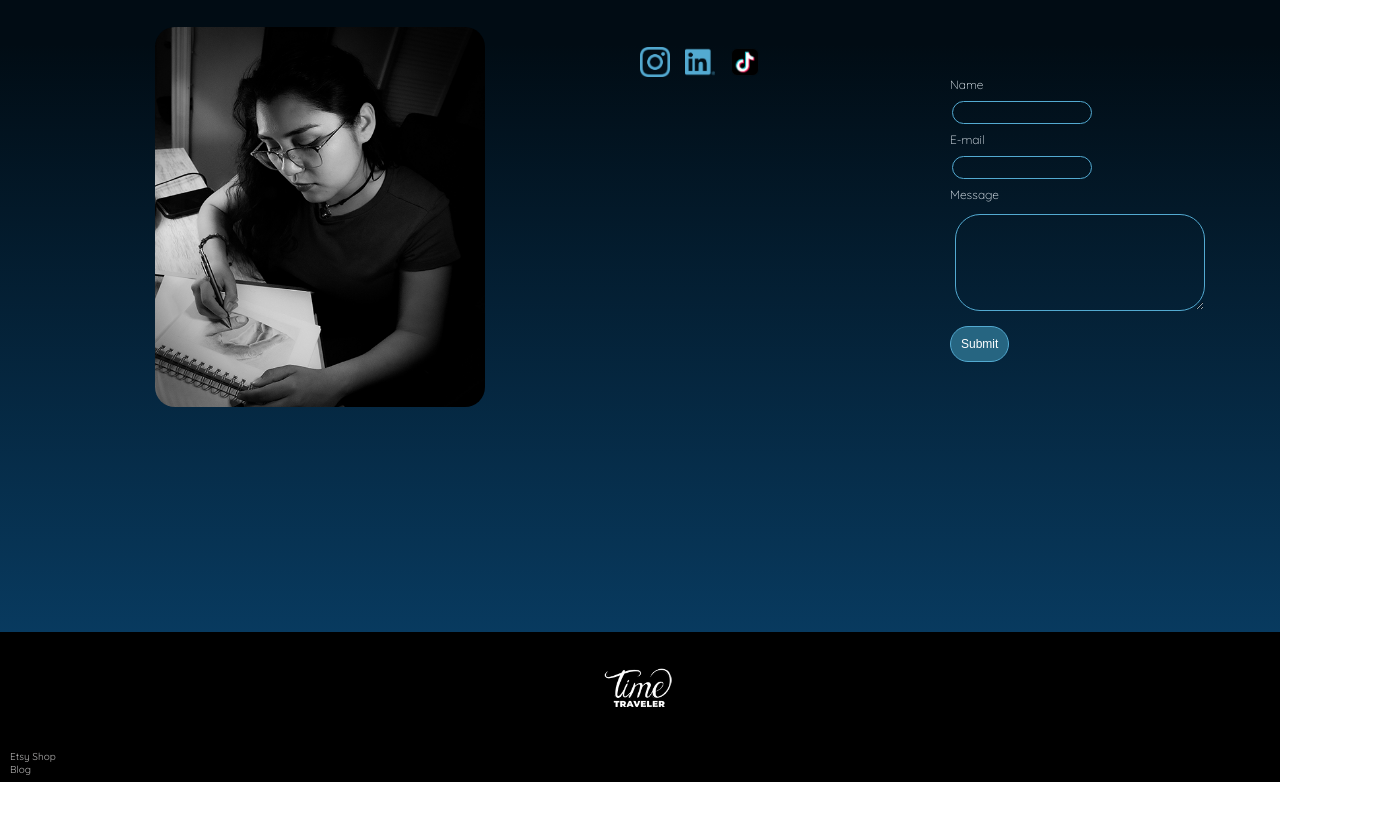
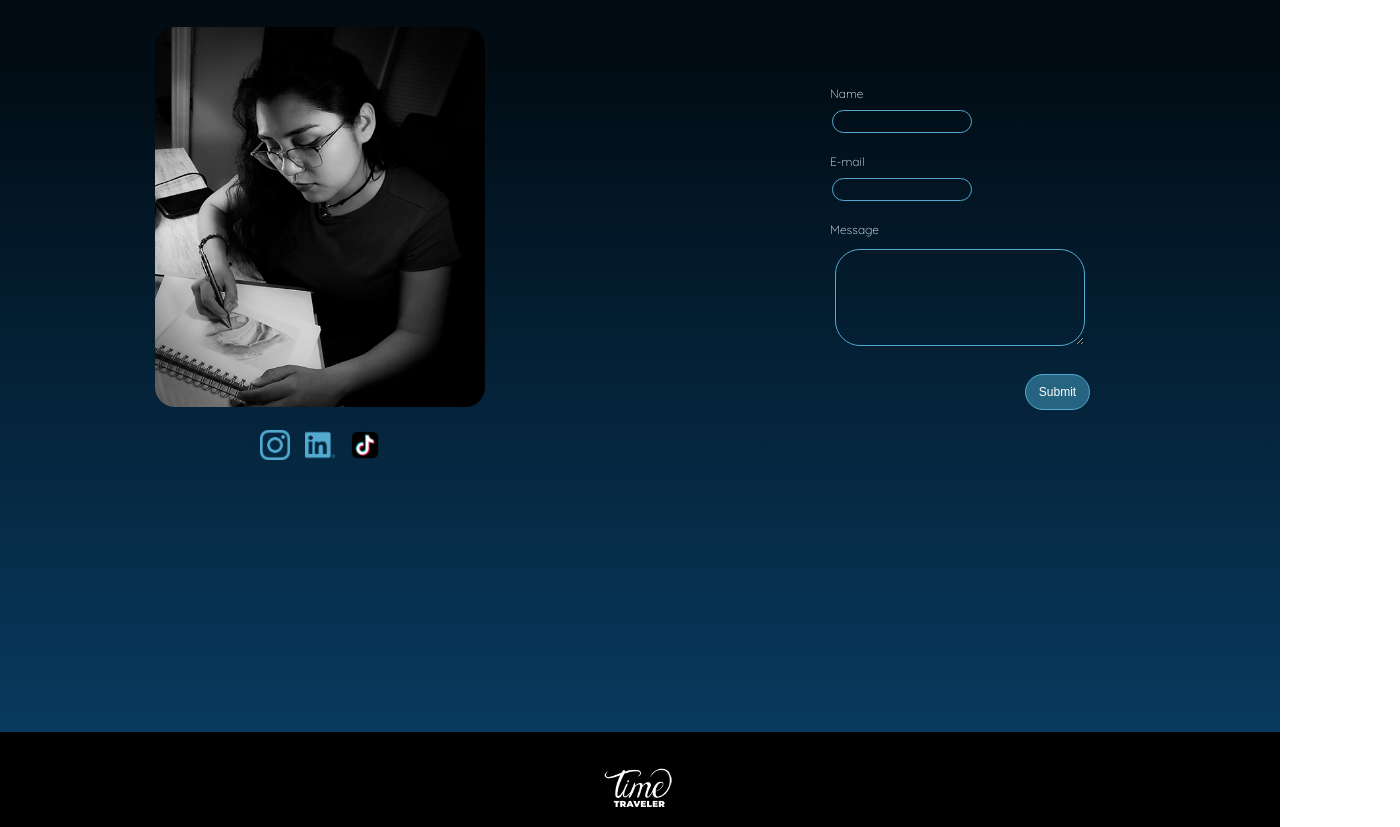
Before and after one commit to nictecortes/Time-traveler-art-portfolio, a plain HTML site: page index.html in a window 1280 px wide. Shown: the part 3772-4599 px from the top of the page, 1400 px wide, since content can reach past the window. Before the commit the page ends 4554 px from the top, so only its background shows below. Drawn offline with Linux system fonts and the light colour scheme.

Commit message:
detalles vista

```diff
--- a/index.html
+++ b/index.html
@@ -168,6 +168,7 @@
         <div><h2>Let's get in touch</h2></div>
 
         <div class="contact-main--cards">
+          <div class="container">
             <div class="picture">
               <img
                 class="my-photo"
@@ -194,6 +195,7 @@
                   src="./Assets/icons/tiktok-logo.png"
                   alt=""
               /></a>
+            </div>
           </div>
           <div class="form">
             <form action="" method="">
--- a/stylesheet.css
+++ b/stylesheet.css
@@ -235,7 +235,7 @@ h2 {
 .contact-me {
   background: linear-gradient(180deg, #010c14 16%, #083a5f 100%) no-repeat;
   width: 100vw;
-  height: 700px;
+  height: 800px;
 }
 .contact-me h2 {
   color: white;
@@ -281,8 +281,9 @@ input {
   padding-left: 5px;
 }
 button {
+
   display: flex;
-
+  justify-content: center;
   border-color: #53aad1;
   border-radius: 25px;
   border-width: 1px;
@@ -292,6 +293,8 @@ button {
   color: white;
   font-size: 12px;
   padding: 10px;
+  width: 25%;
+  align-self: flex-end;
 }
 button:active {
   background-color: #53aad1;
@@ -321,6 +324,12 @@ button:active {
   display: flex;
   justify-content: center;
 }
+
+form {
+ display: flex;
+ flex-direction: column;
+}
+
 footer {
   background: black;
   width: 100vw;
```
Lines whose indentation alone changed are shown as unchanged.
